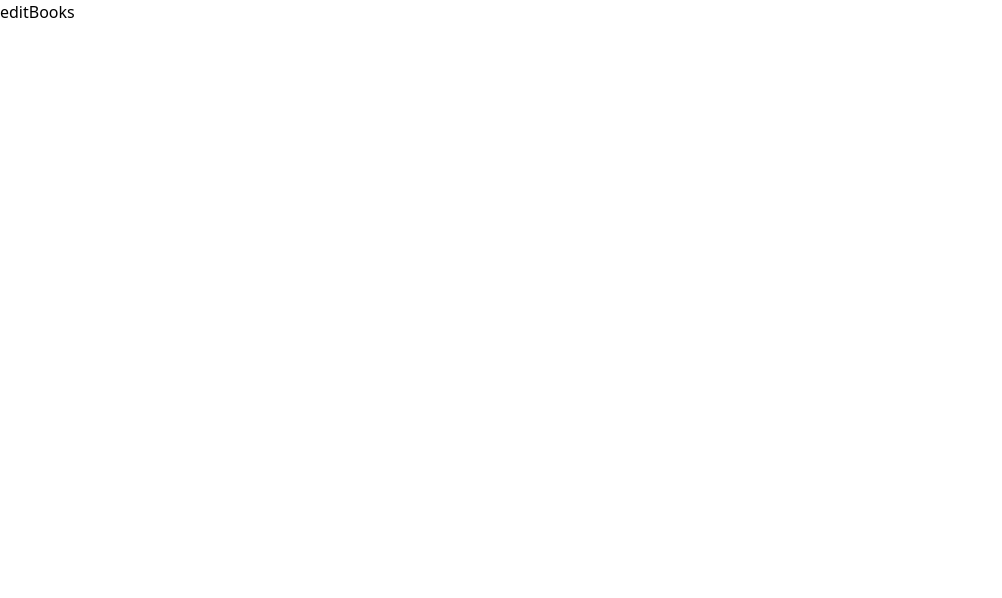
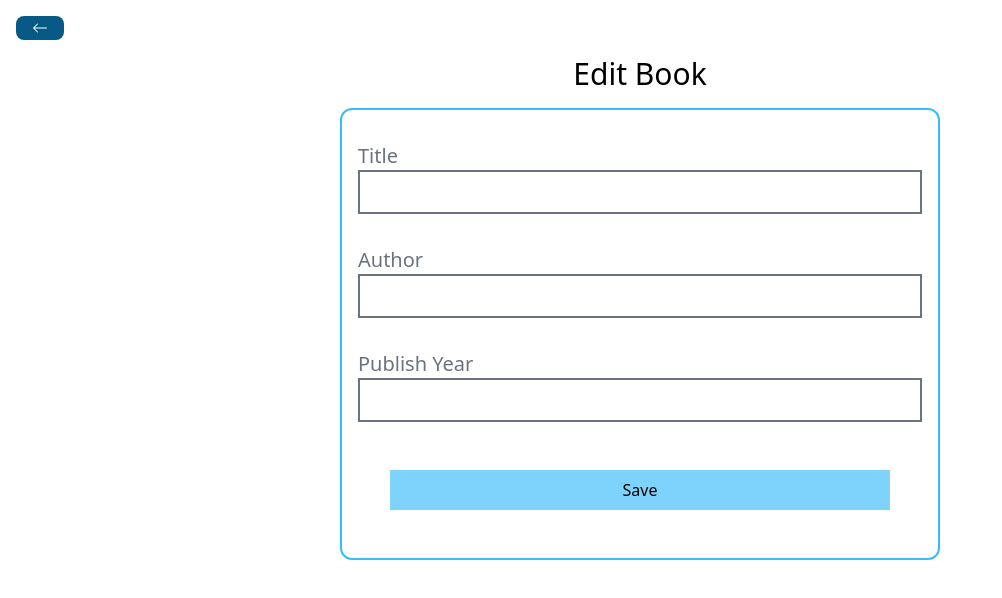
Before and after one commit to Josbat900/Sbooks-MERN-, a React (Vite) app in the folder frontend/: page /books/edit/1 in a window 1280 px wide. Shown: the top 598 px of the page, without its empty margins (0-1002 px from the left). Built offline with nearby package versions, Linux system fonts and the light colour scheme; no server answers.

Commit message:
delete books created

```diff
--- a/frontend/src/pages/createBooks.jsx
+++ b/frontend/src/pages/createBooks.jsx
@@ -28,12 +28,13 @@ const CreateBooks = () => {
       .catch((error)=>{
         setLoading(false)
         alert("an error happened. please check console")
+        console.error(error)
       })
   }
   return (
     <div className='p-4'>
       <BackButton/>
-      <h1 className='text-3xl my-4'>Create Book</h1>
+      <h1 className='text-3xl flex justify-center my-4'>Create Book</h1>
       {loading ? <Spinner/> : ""}
       <div className='flex flex-col border-2 border-sky-400 rounded-xl w-[600px] p-4 mx-auto'>
         <div className='my-4'>
@@ -64,7 +65,7 @@ const CreateBooks = () => {
           />
         </div>
         <button className='p-2 bg-sky-300 m-8' onClick={handleSaveBook}>
-          save
+          Save
         </button>
 
       </div>
--- a/frontend/src/pages/deleteBooks.jsx
+++ b/frontend/src/pages/deleteBooks.jsx
@@ -1,8 +1,43 @@
-import React from 'react'
+import {useState} from 'react'
+import BackButton from '../componets/BackButton'
+import Spinner from '../componets/Spinner'
+import axios from 'axios'
+import { useNavigate, useParams } from 'react-router-dom'
 
 const DeleteBooks = () => {
+  const [loading, setLoading]=useState(false)
+  const navigate = useNavigate()
+  const {id} = useParams()
+  const handleDeleteBook = ()=>{
+    setLoading(true)
+    axios
+      .delete(`http://localhost:5555/books/${id}`)
+      .then(()=>{
+        setLoading(false)
+        navigate('/')
+      })
+      .catch((error)=>{
+        setLoading(false)
+        alert("an error happened. please check console")
+        console.error(error)
+      })
+  }
   return (
-    <div>deleteBooks</div>
+    <div className='p-4'>
+      <BackButton/>
+      <h1 className='text-3xl flex justify-center my-4'>Delete Book</h1>
+      {loading ? <Spinner/> :''}
+      <div className='flex flex-col items-center border-2 border-sky-400 rounded-xl w-[600px] p-8 mx-auto'>
+        <h3 className='text-2xl'>Are you sure you want to delete this book?</h3>
+        <button
+        className='p-4 bg-red-600 text-white mn-8 w-full'
+        onClick={handleDeleteBook}
+        >
+        Yes, Delete it
+        </button>
+
+      </div>
+    </div>
   )
 }
 
--- a/frontend/src/pages/editBooks.jsx
+++ b/frontend/src/pages/editBooks.jsx
@@ -1,8 +1,91 @@
-import React from 'react'
+import {useState, useEffect} from 'react'
+import BackButton from '../componets/BackButton'
+import Spinner from '../componets/Spinner'
+import axios from 'axios'
+import { useNavigate, useParams } from 'react-router-dom'
 
 const EditBooks = () => {
+  const [title, setTitle] = useState('');
+  const [author, setAuthor] = useState('');
+  const [publishYear, setPublishYear] = useState('');
+  const [loading, setLoading] = useState(false);
+  const navigate = useNavigate();
+  const {id} = useParams();
+  useEffect(()=>{
+    setLoading(true)
+    axios.get(`http://localhost:5555/books/${id}`)
+    .then((response)=>{
+      setAuthor(response.data.author)
+      setPublishYear(response.data.publishYear)
+      setTitle(response.data.title)
+      setLoading(false)
+    }).catch((error)=>{
+        setLoading(false)
+        alert("an error happened. PLEASE check console")
+        console.error(error)
+
+    })
+
+  },[])
+
+
+  const handleEditBook = ()=>{
+    const data = {
+      title,
+      author,
+      publishYear
+    }
+    setLoading(true)
+    axios
+      .put(`http://localhost:5555/books/${id}`,data)
+      .then(()=>{
+        setLoading(false)
+        navigate("/")
+      })
+      .catch((error)=>{
+        setLoading(false)
+        alert("an error happened. please check console")
+      })
+  }
   return (
-    <div>editBooks</div>
+    <div className='p-4'>
+      <BackButton/>
+      <h1 className='text-3xl flex justify-center my-4'>Edit Book</h1>
+      {loading ? <Spinner/> : ""}
+      <div className='flex flex-col border-2 border-sky-400 rounded-xl w-[600px] p-4 mx-auto'>
+        <div className='my-4'>
+          <label className='text-xl mr-4 text-gray-500'>Title</label>
+          <input
+          type="Text"
+          value={title}
+          onChange={(e)=>setTitle(e.target.value)}
+          className='border-2 border-gray-500 px-4 py-2 w-full'
+          />
+        </div>
+        <div className='my-4'>
+          <label className='text-xl mr-4 text-gray-500'>Author</label>
+          <input
+          type="Text"
+          value={author}
+          onChange={(e)=>setAuthor(e.target.value)}
+          className='border-2 border-gray-500 px-4 py-2 w-full'
+          />
+        </div>
+        <div className='my-4'>
+          <label className='text-xl mr-4 text-gray-500'>Publish Year</label>
+          <input
+          type="Text"
+          value={publishYear}
+          onChange={(e)=>setPublishYear(e.target.value)}
+          className='border-2 border-gray-500 px-4 py-2 w-full'
+          />
+        </div>
+        <button className='p-2 bg-sky-300 m-8' onClick={handleEditBook}>
+          Save
+        </button>
+
+      </div>
+    </div>
   )
 }
 
--- a/frontend/src/pages/home.jsx
+++ b/frontend/src/pages/home.jsx
@@ -34,7 +34,7 @@ const Home = () => {
        {loading ? (
         <Spinner />
       ) : (
-        <table className='w-full border-separate border-spacing-2'>
+        <table className='w-full border-separate border-spacing-2 border-2 border-sky-400 rounded-md'>
           <thead>
             <tr>
               <th className='border border-slate-600 rounded-md'>No</th>
--- a/frontend/src/pages/showBooks.jsx
+++ b/frontend/src/pages/showBooks.jsx
@@ -28,11 +28,11 @@ const ShowBooks = () => {
       <div className='flex justify-items'>
       <BackButton/>
       </div>
-      <h1 className='text-3xl my-4'>Show book</h1>
+      <h1 className='text-3xl flex justify-center my-4'>Show book</h1>
       {loading ? (
         <Spinner/>
         ) : (
-          <div className='flex flex-col border-2 border-sky-400 rounded-xl w-fit p-4'>
+          <div className='flex flex-col border-2 border-sky-400 rounded-xl w-[600px] p-4 mx-auto'>
           <div className='my-4'>
             <span className='text-xl mr-4 text-gray-500'>Id</span>
             <span>{book._id}</span>
```
